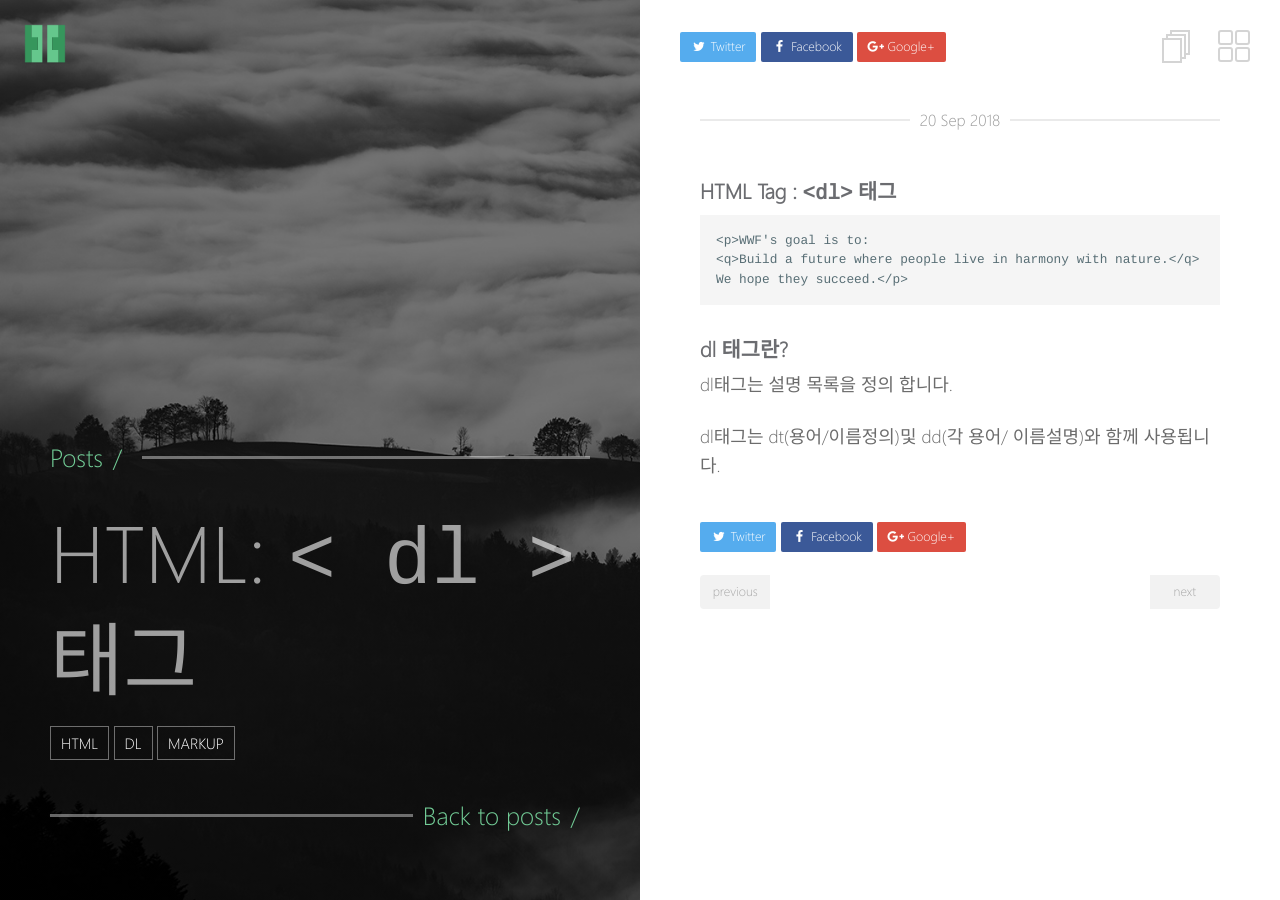
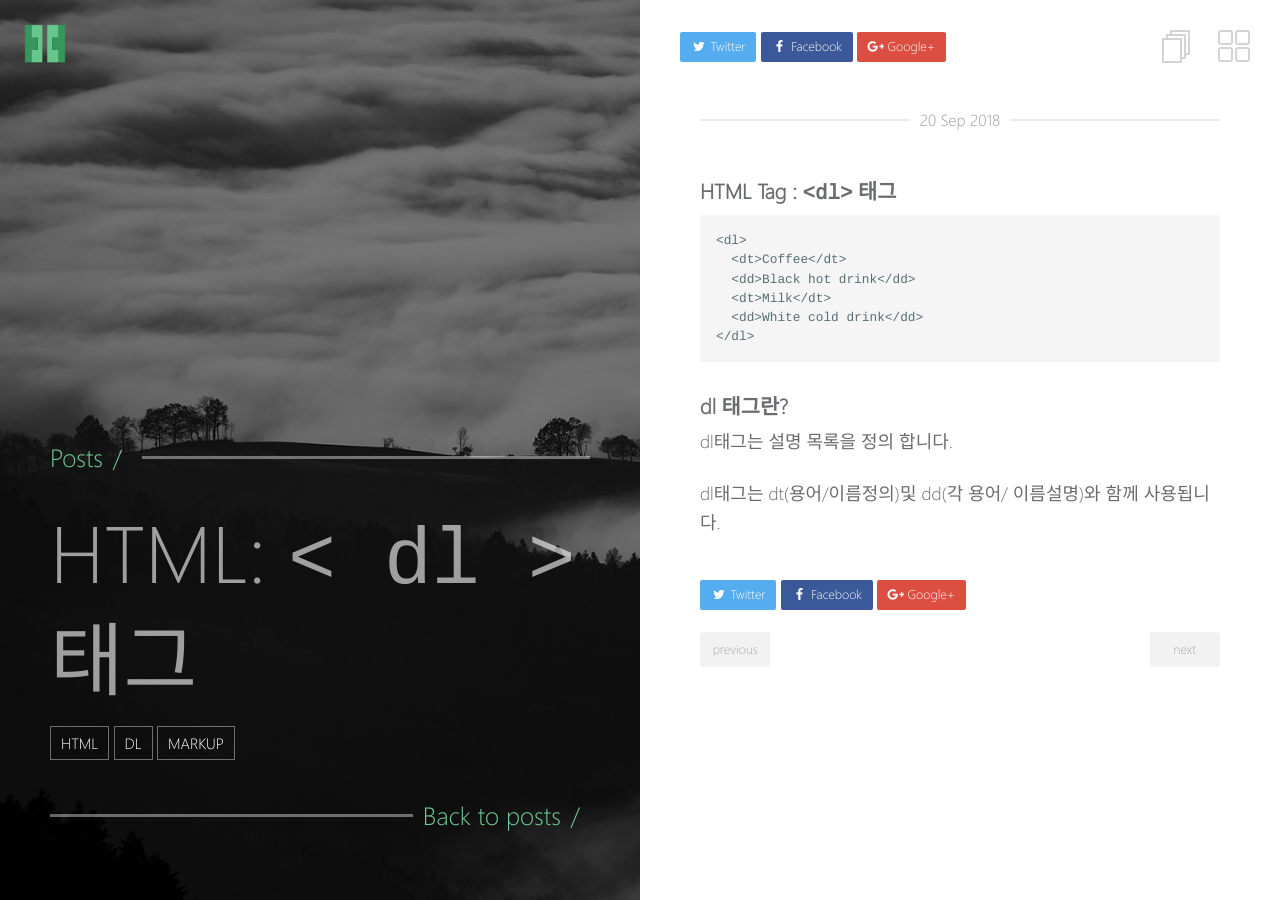
Before and after one commit to yubobae/yubobae.github.com, a Jekyll site: the page built from _posts/html/2018-09-20-dl.md, in a window 1280 px wide. Built offline with Jekyll 4.4.1, drawn with Linux system fonts in a browser that asks for light colours.

Commit message:
Update 2018-09-20-dl.md

````diff
--- a/_posts/html/2018-09-20-dl.md
+++ b/_posts/html/2018-09-20-dl.md
@@ -10,9 +10,12 @@ tags:
 
 ### HTML Tag : `<dl>` 태그
 ```
-<p>WWF's goal is to:
-<q>Build a future where people live in harmony with nature.</q>
-We hope they succeed.</p>
+<dl>
+  <dt>Coffee</dt>
+  <dd>Black hot drink</dd>
+  <dt>Milk</dt>
+  <dd>White cold drink</dd>
+</dl>
 ```
 ### dl 태그란?
 
````
